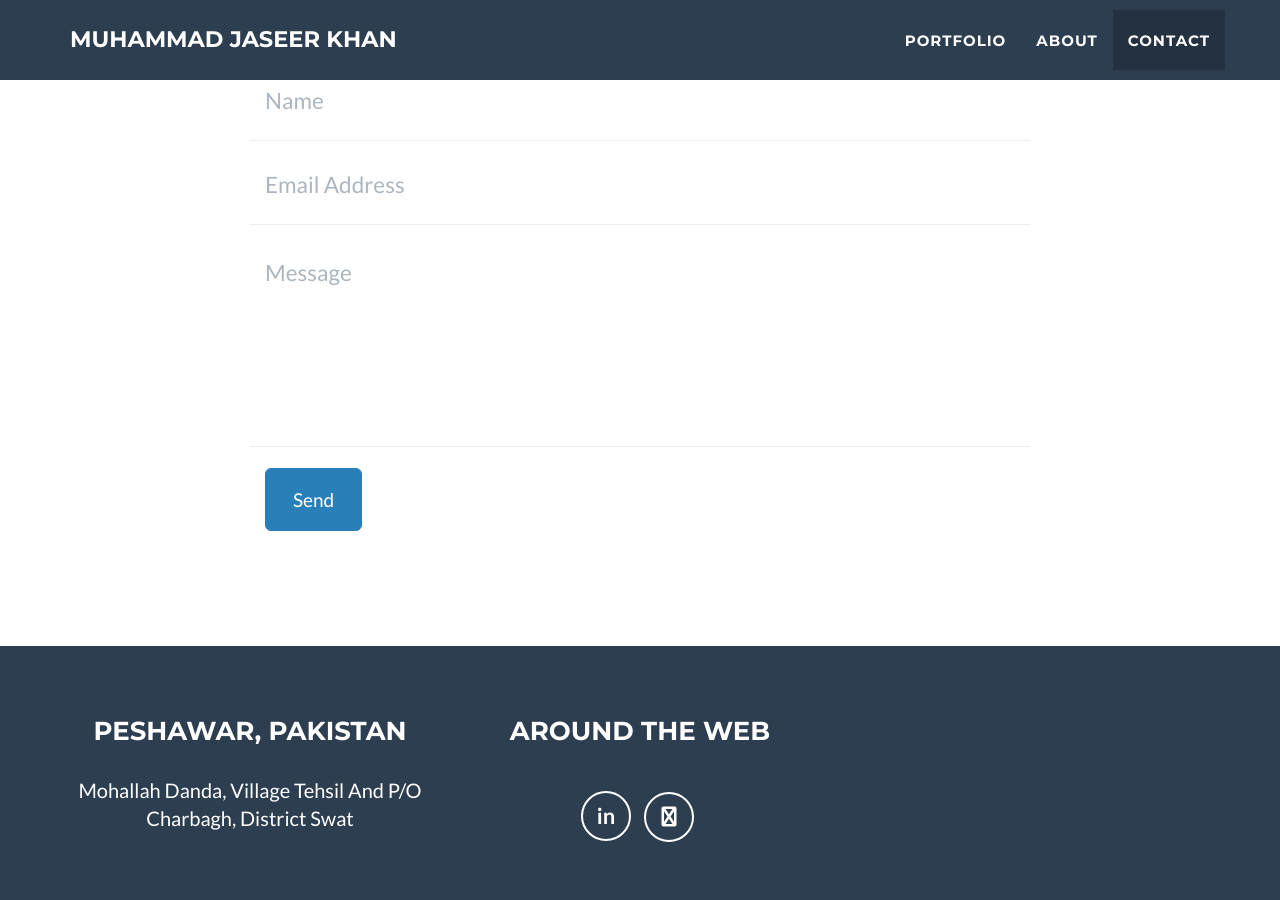
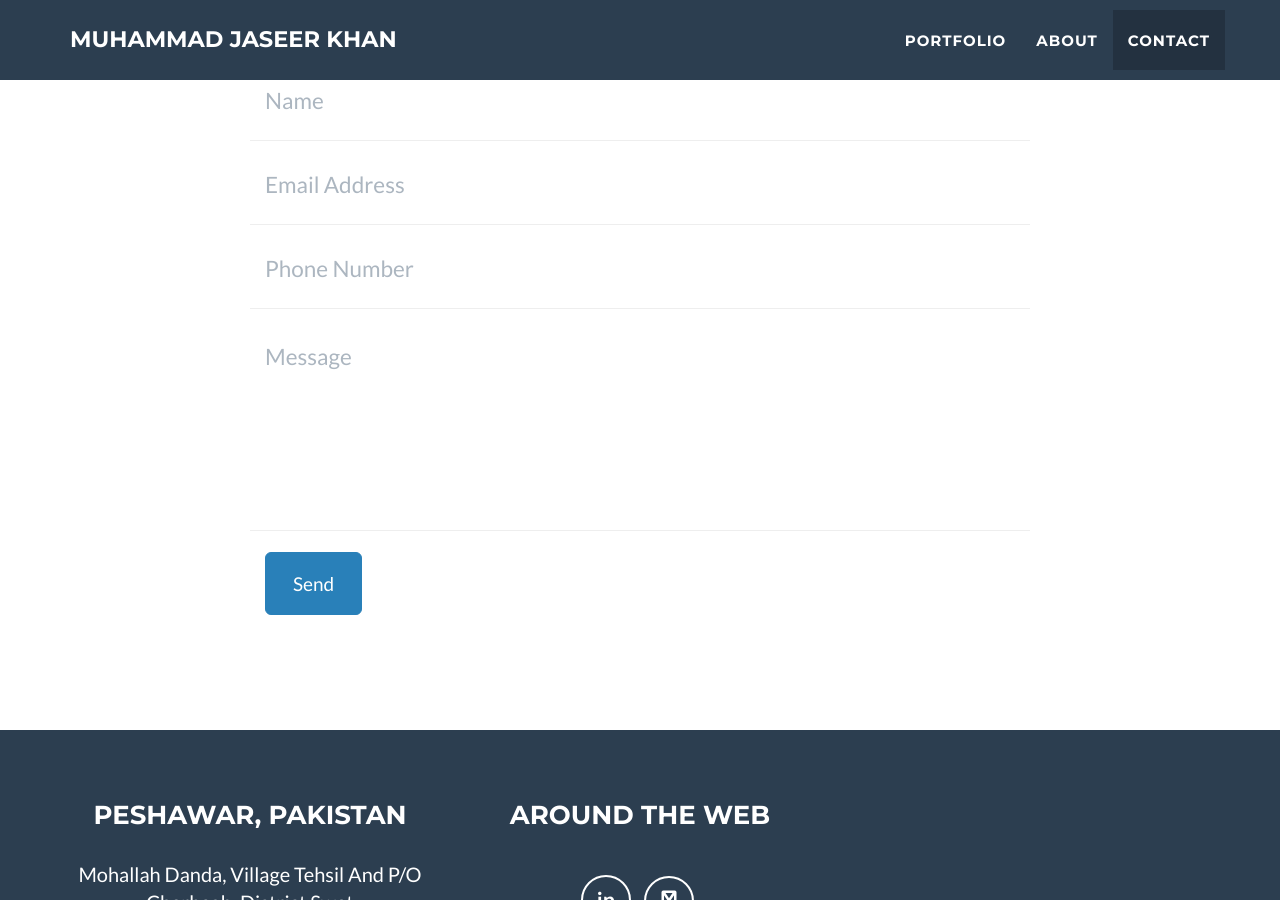
Before and after one commit to jaseerkhan/jaseerkhan.github.io, a Jekyll site: the page built from _posts/2014-07-18-project-1.markdown, in a window 1280 px wide and 900 px high, scrolled down 2886 px. Built offline with Jekyll 4.4.1, drawn with Linux system fonts in a browser that asks for light colours.

Commit message:
Updated contact_static with proper Formspree routing

```diff
--- a/_includes/contact_static.html
+++ b/_includes/contact_static.html
@@ -1,4 +1,3 @@
-<!-- Contact Section -->
 <section id="contact">
   <div class="container">
     <div class="row">
@@ -9,35 +8,47 @@
     </div>
     <div class="row">
       <div class="col-lg-8 col-lg-offset-2">
-        <form action="//formspree.io/{{ site.email }}" method="POST" name="sentMessage" id="contactForm" novalidate>
+
+        <form action="https://formspree.io/f/xrejobdg" method="POST" id="formspreeContactForm">
+
           <div class="row control-group">
             <div class="form-group col-xs-12 floating-label-form-group controls">
               <label for="name">Name</label>
-              <input type="text" name="name" class="form-control" placeholder="Name" id="name" required
-                data-validation-required-message="Please enter your name.">
+              <input type="text" name="name" class="form-control" placeholder="Name" id="name" required data-validation-required-message="Please enter your name.">
               <p class="help-block text-danger"></p>
             </div>
           </div>
+
           <div class="row control-group">
             <div class="form-group col-xs-12 floating-label-form-group controls">
               <label for="email">Email Address</label>
-              <input type="email" name="_replyto" class="form-control" placeholder="Email Address" id="email" required
-                data-validation-required-message="Please enter your email address.">
+              <input type="email" name="_replyto" class="form-control" placeholder="Email Address" id="email" required data-validation-required-message="Please enter your email address.">
               <p class="help-block text-danger"></p>
             </div>
           </div>
-          <div>
-            <input type="hidden" name="_subject" value="New submission!">
-            <input type="text" name="_gotcha" style="display:none" />
+
+          <div class="row control-group">
+            <div class="form-group col-xs-12 floating-label-form-group controls">
+              <label for="phone">Phone Number</label>
+              <input type="tel" class="form-control" placeholder="Phone Number" id="phone" name="phone" required data-validation-required-message="Please enter your phone number.">
+              <p class="help-block text-danger"></p>
+            </div>
           </div>
+
           <div class="row control-group">
             <div class="form-group col-xs-12 floating-label-form-group controls">
               <label for="message">Message</label>
-              <textarea rows="5" name="message" class="form-control" placeholder="Message" id="message" required
-                data-validation-required-message="Please enter a message."></textarea>
+              <textarea rows="5" name="message" class="form-control" placeholder="Message" id="message" required data-validation-required-message="Please enter a message."></textarea>
               <p class="help-block text-danger"></p>
             </div>
           </div>
+
+          <div>
+            <input type="hidden" name="_subject" value="New Portfolio Message!">
+            <input type="text" name="_gotcha" style="display:none" />
+            <input type="hidden" name="_next" value="https://jaseerkhan.me/#contact">
+          </div>
+
           <br>
           <div id="success"></div>
           <div class="row">
@@ -45,6 +56,7 @@
               <button type="submit" class="btn btn-success btn-lg">Send</button>
             </div>
           </div>
+
         </form>
       </div>
     </div>
```
